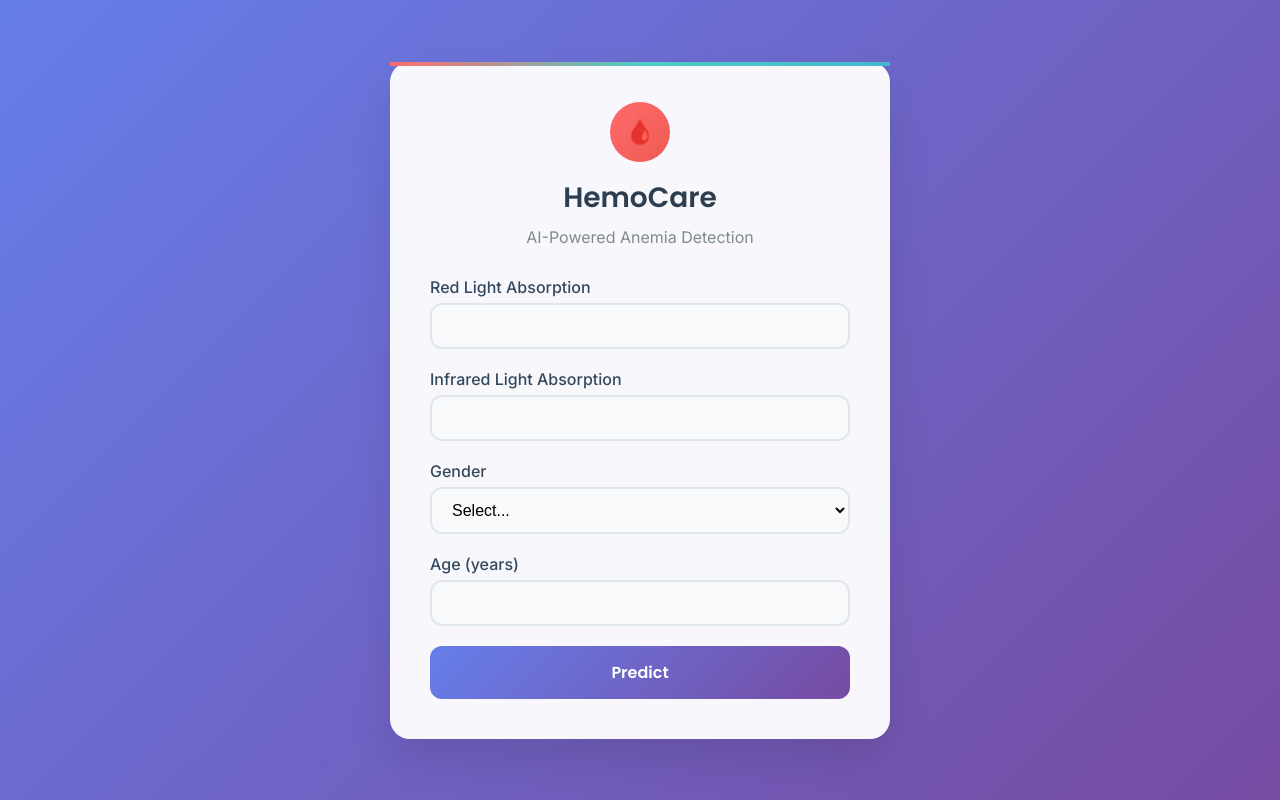
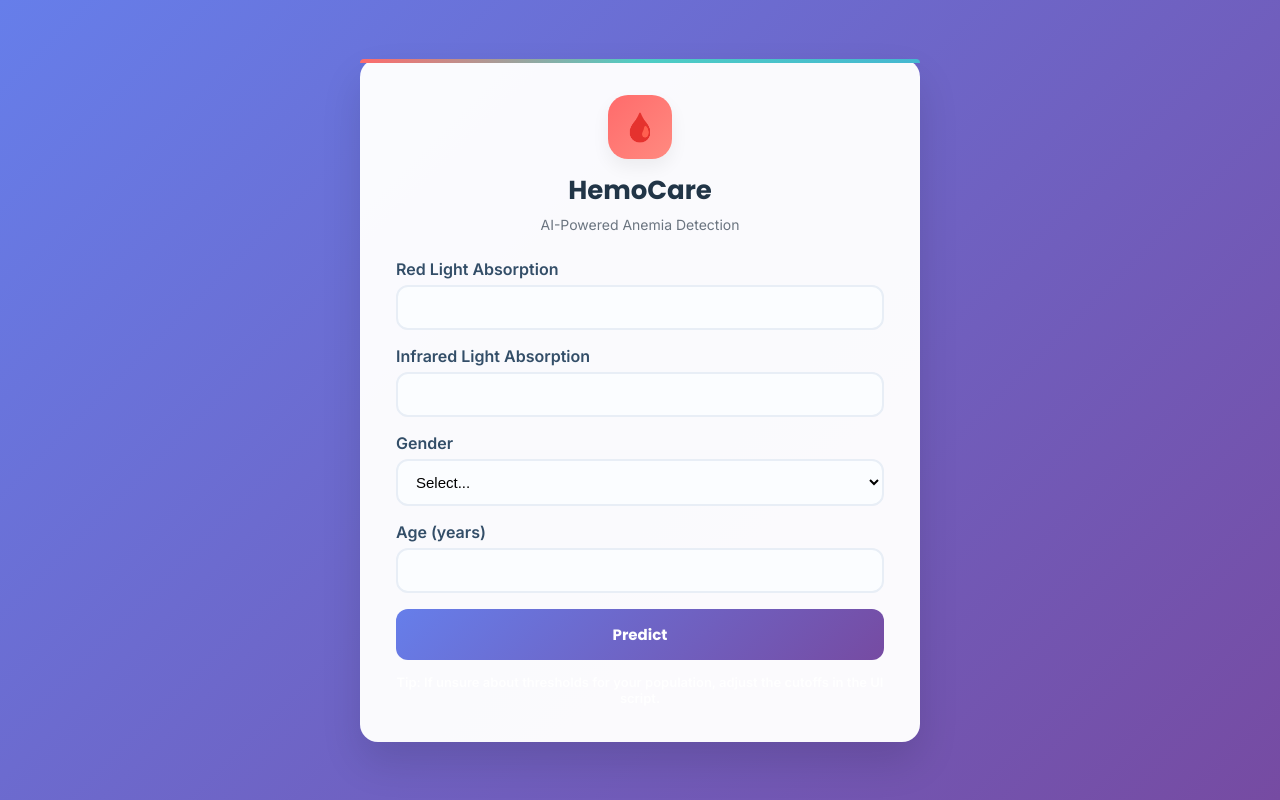
Before and after one commit to gambassador2025-sys/HemoCare, a Django app: page / in a window 1280 px wide. Run offline with Django 4.2, Linux system fonts and the light colour scheme.

Commit message:
Update home.html

```diff
--- a/templates/home.html
+++ b/templates/home.html
@@ -1,17 +1,19 @@
 <!DOCTYPE html>
 <html lang="en">
 <head>
-    <meta charset="UTF-8">
-    <meta name="viewport" content="width=device-width, initial-scale=1.0">
+    <meta charset="utf-8" />
+    <meta name="viewport" content="width=device-width,initial-scale=1" />
     <title>HemoCare - Anemia Prediction</title>
-    <link rel="preconnect" href="https://fonts.googleapis.com">
-    <link rel="preconnect" href="https://fonts.gstatic.com" crossorigin>
-    <link href="https://fonts.googleapis.com/css2?family=Inter:wght@300;400;500;600;700&family=Poppins:wght@300;400;500;600;700&display=swap" rel="stylesheet">
+
+    <link rel="preconnect" href="https://fonts.googleapis.com" />
+    <link rel="preconnect" href="https://fonts.gstatic.com" crossorigin />
+    <link href="https://fonts.googleapis.com/css2?family=Inter:wght@300;400;500;600;700&family=Poppins:wght@300;400;500;600;700&display=swap" rel="stylesheet" />
+
     <style>
-        * { margin: 0; padding: 0; box-sizing: border-box; }
+        * { box-sizing: border-box; margin: 0; padding: 0; }
         body {
             font-family: 'Inter', sans-serif;
-            background: linear-gradient(135deg, #667eea 0%, #764ba2 100%);
+            background: linear-gradient(135deg,#667eea 0%,#764ba2 100%);
             min-height: 100vh;
             display: flex;
             align-items: center;
@@ -19,88 +21,115 @@
             padding: 20px;
         }
         .container {
-            background: rgba(255, 255, 255, 0.95);
-            border-radius: 20px;
-            box-shadow: 0 20px 40px rgba(0, 0, 0, 0.1);
-            padding: 40px;
-            max-width: 500px;
             width: 100%;
+            max-width: 560px;
+            background: rgba(255,255,255,0.97);
+            border-radius: 18px;
+            padding: 36px;
+            box-shadow: 0 20px 40px rgba(0,0,0,0.12);
             position: relative;
         }
         .container::before {
-            content: '';
+            content: "";
             position: absolute;
-            top: 0; left: 0; right: 0;
+            left: 0; right: 0; top: 0;
             height: 4px;
-            background: linear-gradient(90deg, #ff6b6b, #4ecdc4, #45b7d1);
+            border-top-left-radius: 18px;
+            border-top-right-radius: 18px;
+            background: linear-gradient(90deg,#ff6b6b,#4ecdc4,#45b7d1);
         }
-        .header { text-align: center; margin-bottom: 30px; }
+        .header { text-align: center; margin-bottom: 26px; }
         .logo {
-            width: 60px; height: 60px;
-            background: linear-gradient(135deg, #ff6b6b, #ee5a52);
-            border-radius: 50%;
-            margin: 0 auto 15px;
-            display: flex; align-items: center; justify-content: center;
+            width: 64px; height: 64px; margin: 0 auto 12px;
+            border-radius: 20px; display:flex;align-items:center;justify-content:center;
+            background: linear-gradient(135deg,#ff6b6b,#ff8a80);
+            box-shadow: 0 8px 18px rgba(0,0,0,0.06);
+            font-size: 28px;
         }
-        .logo::before { content: '🩸'; font-size: 24px; }
-        h1 {
-            font-family: 'Poppins', sans-serif;
-            color: #2c3e50; font-size: 28px; font-weight: 600;
-            margin-bottom: 8px;
+        h1 { font-family: 'Poppins', sans-serif; color: #213547; font-size: 26px; font-weight: 700; }
+        .subtitle { color: #6b7580; margin-top: 6px; font-size: 14px; }
+
+        form { margin-top: 8px; }
+        .form-group { margin-bottom: 16px; }
+        label { display: block; margin-bottom: 6px; color: #334e68; font-weight: 600; }
+        input, select {
+            width: 100%; padding: 12px 14px; border-radius: 12px; border: 2px solid #e8eef6;
+            background: #fbfdff; font-size: 15px;
         }
-        .subtitle { color: #7f8c8d; font-size: 16px; }
-        .form-group { margin-bottom: 20px; }
-        label { display: block; margin-bottom: 6px; color: #34495e; font-weight: 500; }
-        input, select {
-            width: 100%; padding: 12px 16px;
-            border: 2px solid #e0e6ed; border-radius: 12px;
-            font-size: 16px; background: #f8f9fa;
-            transition: all 0.3s ease;
+        input:focus, select:focus { outline: none; border-color: #667eea; box-shadow: 0 6px 18px rgba(102,126,234,0.08); }
+
+        .predict-btn {
+            display: block; width: 100%; padding: 14px 16px; border-radius: 12px;
+            border: none; cursor: pointer; font-weight: 700; font-family: 'Poppins', sans-serif;
+            background: linear-gradient(135deg,#667eea,#764ba2); color: white; font-size: 15px;
+            transition: transform .12s ease, box-shadow .12s ease;
         }
-        input:focus, select:focus {
-            outline: none; border-color: #667eea; background: white;
-            box-shadow: 0 0 0 3px rgba(102,126,234,0.1);
+        .predict-btn:active { transform: translateY(1px); }
+        .predict-btn:hover { box-shadow: 0 10px 28px rgba(102,126,234,0.18); }
+
+        /* Result */
+        .result {
+            margin-top: 20px; padding: 18px; border-radius: 12px; display:none;
+            text-align:center; font-weight:700; color: white; position:relative;
         }
-        .predict-btn {
-            width: 100%; padding: 14px 20px;
-            background: linear-gradient(135deg, #667eea 0%, #764ba2 100%);
-            color: white; border: none; border-radius: 12px;
-            font-family: 'Poppins', sans-serif;
-            font-size: 16px; font-weight: 600; cursor: pointer;
-            transition: all 0.3s ease;
+        .status { font-size: 18px; margin-bottom: 6px; display:flex; align-items:center; justify-content:center; gap:12px; }
+        .value { font-size: 22px; font-weight:900; margin-bottom:6px; }
+        .threshold-note { font-size:13px; opacity:0.95; font-weight:600; }
+
+        /* Warning (anemia) style */
+        .result.anemia { background: linear-gradient(90deg,#ff6b6b,#ff4b4b); color: white; }
+        /* healthy style */
+        .result.no-anemia { background: linear-gradient(90deg,#00b894,#2ecc71); color: white; }
+
+        /* Icon styles and animations */
+        .icon {
+            width: 44px; height: 44px; display:inline-flex; align-items:center; justify-content:center;
+            flex-shrink:0; border-radius:8px;
         }
-        .predict-btn:hover { box-shadow: 0 8px 20px rgba(102,126,234,0.3); }
-        .result {
-            margin-top: 20px; padding: 18px;
-            border-radius: 12px; text-align: center;
-            font-weight: 600; display: none;
+
+        /* pulse for warning */
+        @keyframes pulse {
+            0% { transform: scale(1); filter: drop-shadow(0 0 0 rgba(255,75,75,0.0)); }
+            50% { transform: scale(1.08); filter: drop-shadow(0 10px 26px rgba(255,75,75,0.18)); }
+            100% { transform: scale(1); filter: drop-shadow(0 0 0 rgba(255,75,75,0)); }
         }
-        .result.anemia { background: #ff7675; color: white; }
-        .result.no-anemia { background: #00b894; color: white; }
-        .error {
-            margin-top: 20px; padding: 15px;
-            border-radius: 12px; text-align: center;
-            background: #ff7675; color: white; display: none;
+        .icon.warn { background: rgba(255,255,255,0.06); animation: pulse 1.4s ease-in-out infinite; border: 1px solid rgba(255,255,255,0.08); }
+
+        /* subtle pop for healthy */
+        @keyframes pop {
+            0% { transform: scale(.98); opacity:.9; }
+            60% { transform: scale(1.03); opacity:1; }
+            100% { transform: scale(1); opacity:1; }
         }
+        .icon.ok { animation: pop 0.45s ease both; background: rgba(255,255,255,0.06); border: 1px solid rgba(255,255,255,0.06); }
+
+        /* SVGs size */
+        .icon svg { width: 22px; height: 22px; display:block; }
+
+        .error { margin-top: 14px; padding: 12px 14px; border-radius: 10px; display:none; background:#ff7675; color:white; font-weight:700; text-align:center; }
+
+        .muted { color: rgba(255,255,255,0.9); font-weight:600; font-size:13px; margin-top:8px; text-align:center; }
     </style>
 </head>
 <body>
-    <div class="container">
+    <div class="container" role="main">
         <div class="header">
-            <div class="logo"></div>
+            <div class="logo">🩸</div>
             <h1>HemoCare</h1>
             <p class="subtitle">AI-Powered Anemia Detection</p>
         </div>
 
-        <form id="predictionForm">
+        <form id="predictionForm" aria-label="Anemia prediction form">
             <div class="form-group">
                 <label for="red">Red Light Absorption</label>
-                <input type="number" id="red" name="red" step="0.01" required>
+                <input id="red" name="red" type="number" step="0.01" required />
             </div>
+
             <div class="form-group">
                 <label for="ir">Infrared Light Absorption</label>
-                <input type="number" id="ir" name="ir" step="0.01" required>
+                <input id="ir" name="ir" type="number" step="0.01" required />
             </div>
+
             <div class="form-group">
                 <label for="gender">Gender</label>
                 <select id="gender" name="gender" required>
@@ -109,50 +138,138 @@
                     <option value="female">Female</option>
                 </select>
             </div>
+
             <div class="form-group">
                 <label for="age">Age (years)</label>
-                <input type="number" id="age" name="age" min="1" max="120" required>
+                <input id="age" name="age" type="number" min="0" max="130" required />
             </div>
+
             <button type="submit" class="predict-btn">Predict</button>
         </form>
 
-        <div class="result" id="result"></div>
-        <div class="error" id="error"></div>
+        <!-- Result area -->
+        <div id="result" class="result" role="status" aria-live="polite">
+            <div class="status" id="statusRow">
+                <!-- icon + text injected by JS -->
+            </div>
+            <div class="value" id="hbValue"></div>
+            <div class="threshold-note" id="thresholdNote"></div>
+        </div>
+
+        <div id="error" class="error" role="alert" aria-live="assertive"></div>
+
+        <div class="muted" style="margin-top:14px; font-size:13px;">
+            Tip: If unsure about thresholds for your population, adjust the cutoffs in the UI script.
+        </div>
     </div>
 
     <script>
         const form = document.getElementById('predictionForm');
-        const resultDiv = document.getElementById('result');
-        const errorDiv = document.getElementById('error');
+        const resultEl = document.getElementById('result');
+        const statusRow = document.getElementById('statusRow');
+        const hbValueEl = document.getElementById('hbValue');
+        const thresholdNote = document.getElementById('thresholdNote');
+        const errorEl = document.getElementById('error');
 
-        form.addEventListener('submit', async (e) => {
-            e.preventDefault();
-            resultDiv.style.display = 'none';
-            errorDiv.style.display = 'none';
+        // Decide threshold logic (you can edit these defaults)
+        // Per your request: use 11.0 for women/children (age < 12), otherwise default 12.0
+        function computeThreshold(gender, age) {
+            const ageNum = Number(age);
+            const g = String(gender || '').trim().toLowerCase();
+
+            // Age-based rule: children
+            if (!Number.isNaN(ageNum) && ageNum < 12) {
+                return 11.0;
+            }
+            // Gender-based rule (user requested 11.0 for women/children)
+            if (g === 'female') {
+                return 11.0;
+            }
+            // fallback default for others
+            return 12.0;
+        }
+
+        // SVG icons (inline)
+        const warnSvg = `
+            <div class="icon warn" aria-hidden="true">
+                <svg viewBox="0 0 24 24" fill="none" xmlns="http://www.w3.org/2000/svg" aria-hidden="true">
+                    <path d="M1 21h22L12 2 1 21z" fill="#fff" opacity="0.06"/>
+                    <path d="M12 9v4" stroke="#fff" stroke-width="2" stroke-linecap="round" stroke-linejoin="round"/>
+                    <path d="M12 17h.01" stroke="#fff" stroke-width="2" stroke-linecap="round" stroke-linejoin="round"/>
+                </svg>
+            </div>
+        `;
+        const okSvg = `
+            <div class="icon ok" aria-hidden="true">
+                <svg viewBox="0 0 24 24" fill="none" xmlns="http://www.w3.org/2000/svg" aria-hidden="true">
+                    <circle cx="12" cy="12" r="10" stroke="#fff" stroke-width="1.5" opacity="0.08" />
+                    <path d="M7 12.5l2.5 2.5L17 8" stroke="#fff" stroke-width="2.2" stroke-linecap="round" stroke-linejoin="round"/>
+                </svg>
+            </div>
+        `;
+
+        form.addEventListener('submit', async (ev) => {
+            ev.preventDefault();
+            resultEl.style.display = 'none';
+            errorEl.style.display = 'none';
 
             const data = {
                 red: parseFloat(document.getElementById('red').value),
                 ir: parseFloat(document.getElementById('ir').value),
                 gender: document.getElementById('gender').value,
-                age: parseInt(document.getElementById('age').value)
+                age: parseFloat(document.getElementById('age').value)
             };
 
+            // Basic frontend validation
+            if (!isFinite(data.red) || !isFinite(data.ir) || !isFinite(data.age) || !data.gender) {
+                errorEl.textContent = 'Please complete all fields with valid numbers.';
+                errorEl.style.display = 'block';
+                return;
+            }
+
             try {
-                const response = await fetch('/api/predict/', {
+                const resp = await fetch('/api/predict/', {
                     method: 'POST',
-                    headers: { 'Content-Type': 'application/json' },
-                    body: JSON.stringify(data)
+                    headers: {'Content-Type':'application/json'},
+                    body: JSON.stringify({
+                        red: data.red, ir: data.ir, gender: data.gender, age: data.age
+                    })
                 });
 
-                if (!response.ok) throw new Error(`Server error: ${response.status}`);
+                if (!resp.ok) {
+                    let msg = `Server error: ${resp.status}`;
+                    try {
+                        const js = await resp.json();
+                        if (js && typeof js === 'object') msg = JSON.stringify(js);
+                    } catch(e){}
+                    throw new Error(msg);
+                }
 
-                const prediction = await response.json();
-                resultDiv.textContent = `Predicted Hb: ${prediction.predicted_hb}`;
-                resultDiv.className = 'result ' + (prediction.predicted_hb < 12 ? 'anemia' : 'no-anemia');
-                resultDiv.style.display = 'block';
+                const json = await resp.json();
+                const hb = Number(json.predicted_hb);
+
+                if (!isFinite(hb)) throw new Error('Invalid prediction returned by server.');
+
+                // compute threshold for this request
+                const threshold = computeThreshold(data.gender, data.age);
+
+                // Update UI
+                hbValueEl.textContent = `Hb: ${hb.toFixed(3)} g/dL`;
+                thresholdNote.textContent = `Threshold used: ${threshold.toFixed(1)} g/dL (based on gender/age)`;
+
+                // Anemia if hb < threshold
+                if (hb < threshold) {
+                    statusRow.innerHTML = `${warnSvg} <div>Warning — possible anemia</div>`;
+                    resultEl.className = 'result anemia';
+                } else {
+                    statusRow.innerHTML = `${okSvg} <div>Low risk of anemia</div>`;
+                    resultEl.className = 'result no-anemia';
+                }
+
+                resultEl.style.display = 'block';
             } catch (err) {
-                errorDiv.textContent = 'Error: ' + err.message;
-                errorDiv.style.display = 'block';
+                errorEl.textContent = 'Error: ' + (err.message || err);
+                errorEl.style.display = 'block';
             }
         });
     </script>
```
